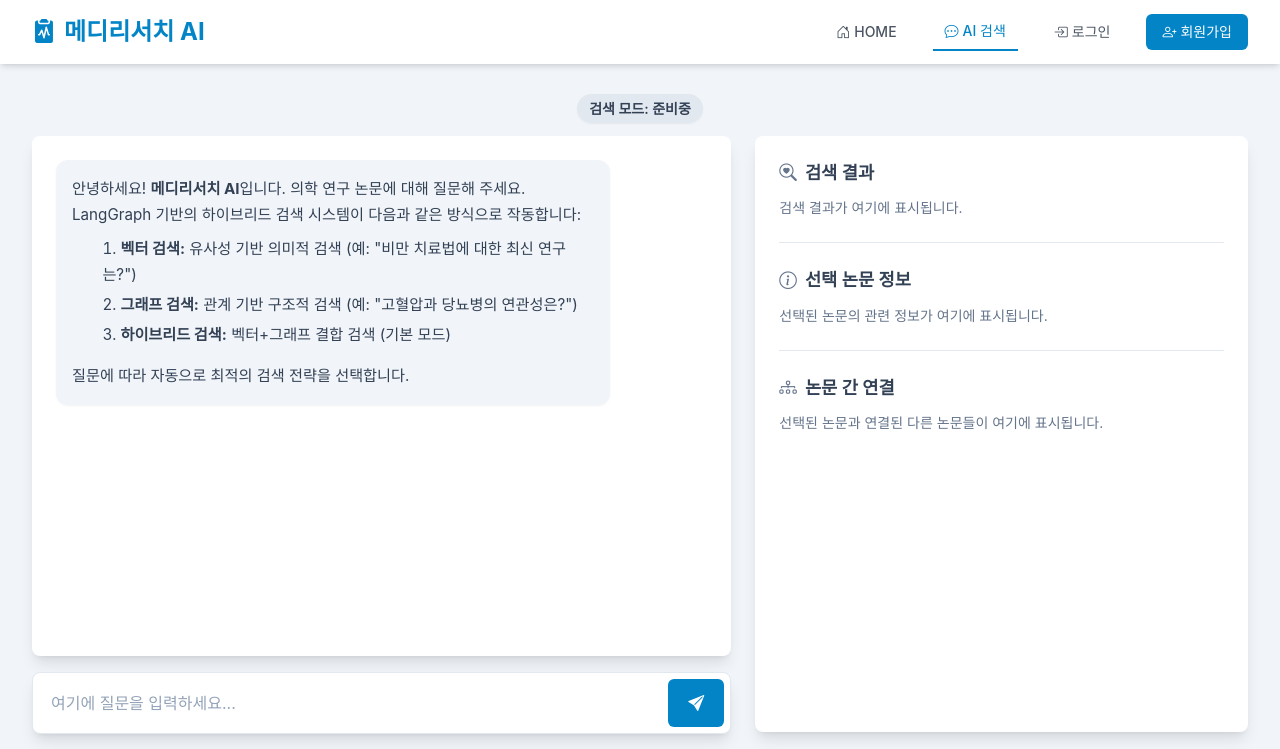
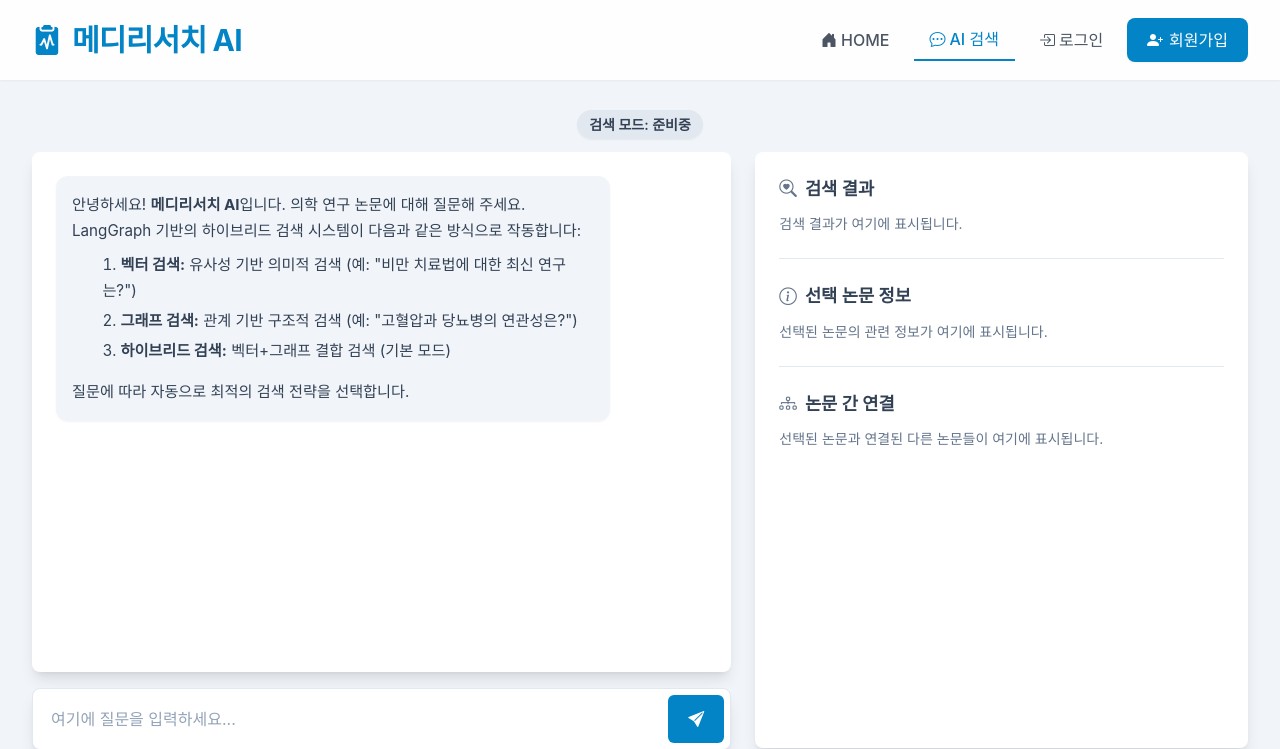
Before and after one commit to SKNETWORKS-FAMILY-AICAMP/SKN10-4th-1Team, a Django app: page /search/ in a window 1280 px wide. Shown: the top 749 px of the page. Run offline with Django 4.2, Linux system fonts and the light colour scheme; some libraries are stand-ins or nearby versions.

```diff
--- a/templates/api/chatbot.html
+++ b/templates/api/chatbot.html
@@ -135,55 +135,46 @@
     </style>
 </head>
 <body class="flex flex-col min-h-screen">
+    {% csrf_token %}
 
     <!-- Header -->
-    <header class="bg-white shadow-md sticky top-0 z-50">
+    <header class="bg-white/90 backdrop-blur-md shadow-sm sticky top-0 z-50">
         <div class="container mx-auto px-4 sm:px-6 lg:px-8">
-            <div class="flex items-center justify-between h-16">
+            <div class="flex items-center justify-between h-20">
                 <div class="flex items-center">
-                    <a href="{% url 'api:homepage' %}" class="flex items-center text-2xl font-bold text-sky-600">
-                        <i class="bi bi-clipboard2-pulse-fill mr-2"></i>
-                        <span>메디리서치 AI</span>
+                    <a href="{% url 'api:homepage' %}" class="flex items-center text-3xl font-bold text-sky-600">
+                        <i class="bi bi-clipboard2-pulse-fill mr-2.5"></i>
+                        <span class="tracking-tight">메디리서치 AI</span>
                     </a>
                 </div>
-                <nav class="hidden md:flex space-x-6 items-center">
-                    <a href="{% url 'api:homepage' %}" class="text-gray-600 hover:text-sky-600 px-3 py-2 rounded-md text-sm font-medium transition-colors">
-                        <i class="bi bi-house-door mr-1"></i>HOME
+                <nav class="hidden md:flex space-x-2 items-center">
+                    <a href="{% url 'api:homepage' %}" class="text-gray-600 hover:text-sky-600 hover:bg-sky-50 px-4 py-2 rounded-md text-base font-medium transition-colors">
+                        <i class="bi bi-house-door-fill mr-1"></i>HOME
                     </a>
-                    <a href="{% url 'api:search_path' %}" class="text-sky-600 border-b-2 border-sky-600 px-3 py-2 text-sm font-medium" aria-current="page">
+                    <a href="{% url 'api:search_path' %}" class="text-sky-600 border-b-2 border-sky-600 px-4 py-2 text-base font-medium" aria-current="page">
                         <i class="bi bi-chat-dots mr-1"></i>AI 검색
                     </a>
-                    <a href="{% url 'api:login' %}" class="text-gray-600 hover:text-sky-600 px-3 py-2 rounded-md text-sm font-medium transition-colors">
+                    <a href="{% url 'api:login' %}" class="text-gray-600 hover:text-sky-600 hover:bg-sky-50 px-4 py-2 rounded-md text-base font-medium transition-colors">
                         <i class="bi bi-box-arrow-in-right mr-1"></i>로그인
                     </a>
-                    <a href="{% url 'api:signup' %}" class="bg-sky-600 text-white hover:bg-sky-700 px-4 py-2 rounded-md text-sm font-medium transition-colors">
-                        <i class="bi bi-person-plus mr-1"></i>회원가입
+                    <a href="{% url 'api:signup' %}" class="bg-sky-600 text-white hover:bg-sky-700 px-5 py-2.5 rounded-lg text-base font-medium transition-colors shadow-sm hover:shadow-md">
+                        <i class="bi bi-person-plus-fill mr-1.5"></i>회원가입
                     </a>
                 </nav>
                 <div class="md:hidden">
-                    <button type="button" class="text-gray-500 hover:text-gray-700 focus:outline-none focus:ring-2 focus:ring-inset focus:ring-sky-500" aria-expanded="false" id="mobileMenuButton">
+                    <button id="mobileMenuButton" type="button" class="text-gray-500 hover:text-gray-700 focus:outline-none focus:ring-2 focus:ring-inset focus:ring-sky-500" aria-expanded="false">
                         <span class="sr-only">Open main menu</span>
-                        <i class="bi bi-list text-2xl"></i>
+                        <i class="bi bi-list text-3xl"></i>
                     </button>
                 </div>
             </div>
-            <!-- Mobile Menu (hidden by default) -->
-            <div id="mobileMenu" class="md:hidden hidden bg-white border-t border-gray-200">
-                <div class="px-2 pt-2 pb-3 space-y-1 sm:px-3">
-                    <a href="{% url 'api:homepage' %}" class="block text-gray-600 hover:text-sky-600 hover:bg-gray-50 px-3 py-2 rounded-md text-base font-medium transition-colors">
-                        <i class="bi bi-house-door mr-1"></i>HOME
-                    </a>
-                    <a href="{% url 'api:search_path' %}" class="block text-sky-600 bg-sky-50 px-3 py-2 rounded-md text-base font-medium" aria-current="page">
-                        <i class="bi bi-chat-dots mr-1"></i>AI 검색
-                    </a>
-                    <a href="{% url 'api:login' %}" class="block text-gray-600 hover:text-sky-600 hover:bg-gray-50 px-3 py-2 rounded-md text-base font-medium transition-colors">
-                        <i class="bi bi-box-arrow-in-right mr-1"></i>로그인
-                    </a>
-                    <a href="{% url 'api:signup' %}" class="block bg-sky-600 text-white hover:bg-sky-700 px-3 py-2 rounded-md text-base font-medium transition-colors mt-2">
-                        <i class="bi bi-person-plus mr-1"></i>회원가입
-                    </a>
-                </div>
-            </div>
+        </div>
+        <!-- Mobile Menu -->
+        <div id="mobileMenu" class="md:hidden hidden bg-white shadow-lg absolute w-full">
+            <a href="{% url 'api:homepage' %}" class="block text-gray-700 hover:text-sky-600 hover:bg-sky-50 px-4 py-3 text-base font-medium"><i class="bi bi-house-door-fill mr-2"></i>HOME</a>
+            <a href="{% url 'api:search_path' %}" class="block text-sky-600 px-4 py-3 text-base font-medium border-l-4 border-sky-600 bg-sky-50"><i class="bi bi-chat-dots mr-2"></i>AI 검색</a>
+            <a href="{% url 'api:login' %}" class="block text-gray-700 hover:text-sky-600 hover:bg-sky-50 px-4 py-3 text-base font-medium"><i class="bi bi-box-arrow-in-right mr-2"></i>로그인</a>
+            <a href="{% url 'api:signup' %}" class="block text-gray-700 hover:text-sky-600 hover:bg-sky-50 px-4 py-3 text-base font-medium"><i class="bi bi-person-plus-fill mr-2"></i>회원가입</a>
         </div>
     </header>
 
```
